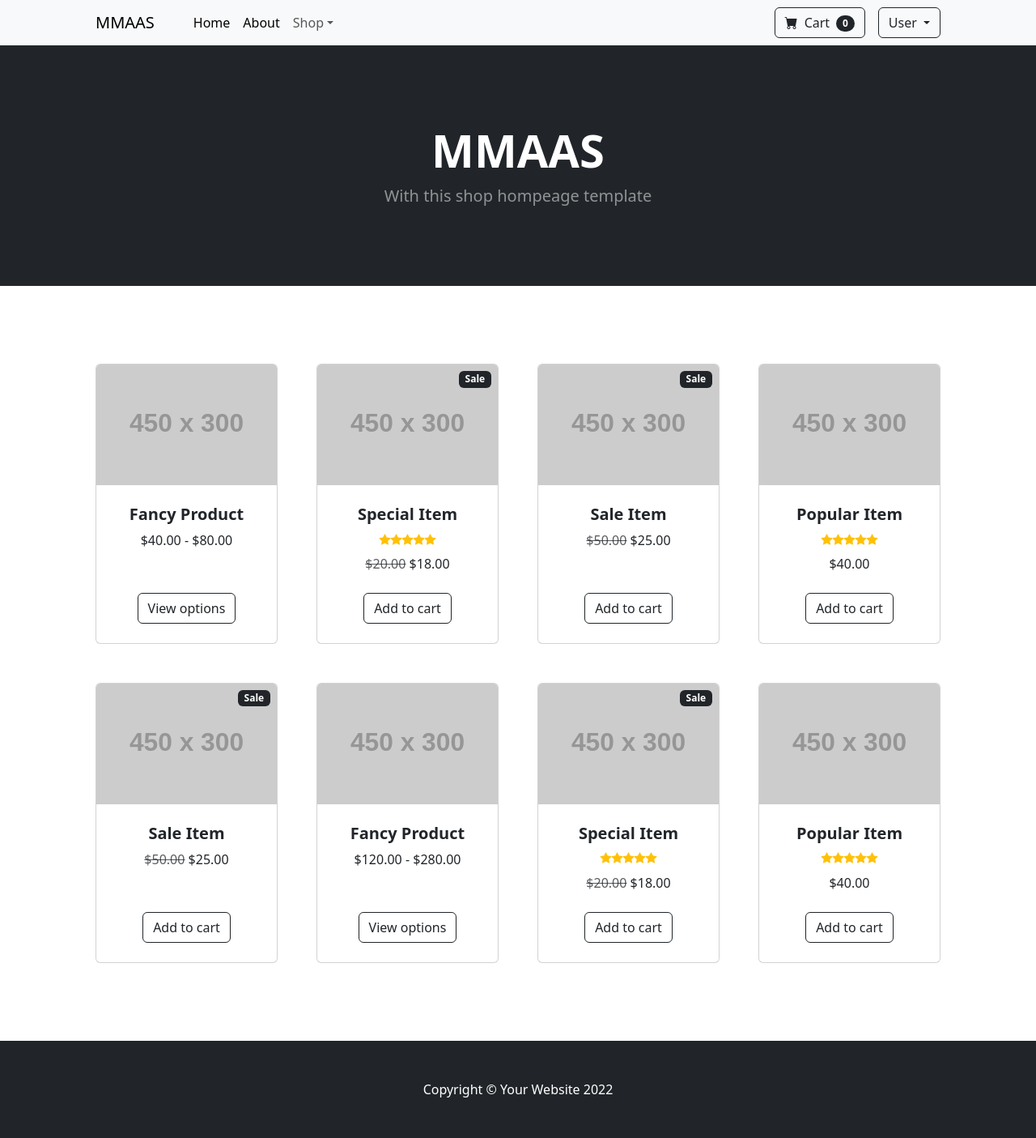
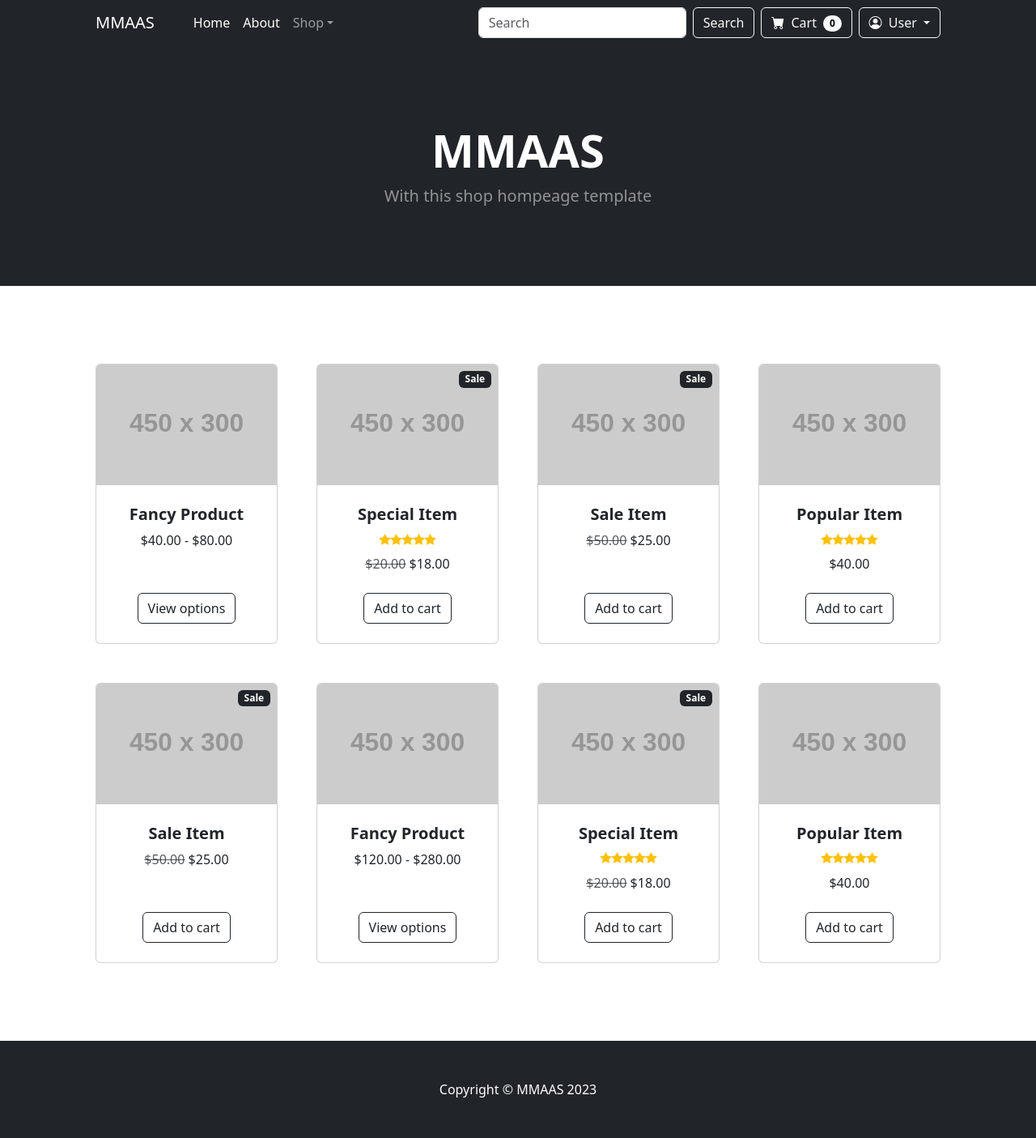
Before and after one commit to mkumm14/online-marketplace-g1, a Django app: page /home/ in a window 1280 px wide. Shown: the whole page at 81% size. Run offline with Django 4.2, Linux system fonts and the light colour scheme; the visitor is signed in with stand-in values (Sample User, id 1); grey boxes labelled with a size stand in for pictures from a placeholder-image service; some libraries are stand-ins or nearby versions.

Commit message:
Pre-Class upload
Navbar work. User button fleshed out more and searchbar added. Search bar doesn't actually do anything yet.

```diff
--- a/templates/base.html
+++ b/templates/base.html
@@ -15,7 +15,7 @@
     </head>
     <body>
         <!-- Navigation-->
-        <nav class="navbar navbar-expand-lg navbar-light bg-light sticky-top">
+        <nav class="navbar navbar-expand-lg navbar-dark bg-dark sticky-top">
             <div class="container px-4 px-lg-5">
                 <a class="navbar-brand" href="{% url 'main:index' %}">MMAAS</a>
                 <button class="navbar-toggler" type="button" data-bs-toggle="collapse" data-bs-target="#navbarSupportedContent" aria-controls="navbarSupportedContent" aria-expanded="false" aria-label="Toggle navigation"><span class="navbar-toggler-icon"></span></button>
@@ -36,15 +36,20 @@
                     </ul>
                     {% if user.is_authenticated %}
                         <form class="d-flex">
-                            <button class="btn btn-outline-dark" type="submit">
+                            <input class="form-control me-2 ms-2 type="text" placeholder="Search">
+                            <button class="btn btn-outline-light" type="button">Search</button>
+                        </form>
+                        <form class="d-flex">
+                            <button class="btn btn-outline-light ms-2" type="submit">
                                 <i class="bi-cart-fill me-1"></i>
                                 Cart
-                                <span class="badge bg-dark text-white ms-1 rounded-pill">0</span>
+                                <span class="badge bg-light text-black ms-1 rounded-pill">0</span>
                             </button>
                         </form>
                         <div class="dropdown">
-                            <button type="button" class="btn btn-outline-dark ms-3 dropdown-toggle" data-bs-toggle="dropdown">
-                            User
+                            <button type="button" class="btn btn-outline-light ms-2 dropdown-toggle" data-bs-toggle="dropdown">
+                                <i class="bi bi-person-circle me-1"></i>
+                                User
                             </button>
                             <ul class="dropdown-menu">
                                 <li><a class="dropdown-item" href="{% url 'main:home' %}">Home</a></li>
@@ -57,7 +62,6 @@
                     <form class="d-flex my-2 my-lg-0">
                         <a class="btn btn-outline-success my-2 my-sm-0" href="{% url 'main:login' %}">Login</a>
                     </form>
-
                     {% endif %}
 
                 </div>
@@ -66,7 +70,7 @@
         {% block content %}{% endblock %}
         <!-- Footer-->
         <footer class="py-5 bg-dark">
-            <div class="container"><p class="m-0 text-center text-white">Copyright &copy; Your Website 2022</p></div>
+            <div class="container"><p class="m-0 text-center text-white">Copyright &copy; MMAAS 2023</p></div>
         </footer>
 
         <script src="https://cdn.jsdelivr.net/npm/bootstrap@5.3.0-alpha1/dist/js/bootstrap.bundle.min.js" integrity="sha384-w76AqPfDkMBDXo30jS1Sgez6pr3x5MlQ1ZAGC+nuZB+EYdgRZgiwxhTBTkF7CXvN" crossorigin="anonymous"></script>
```
